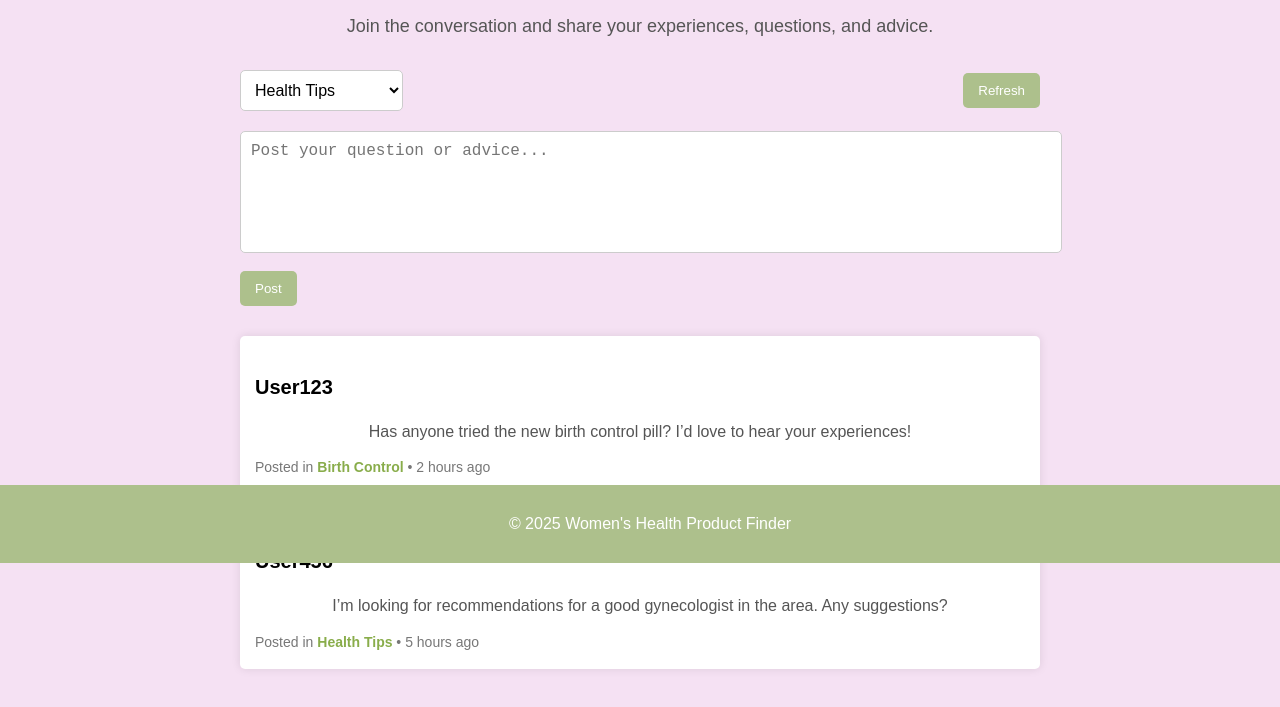
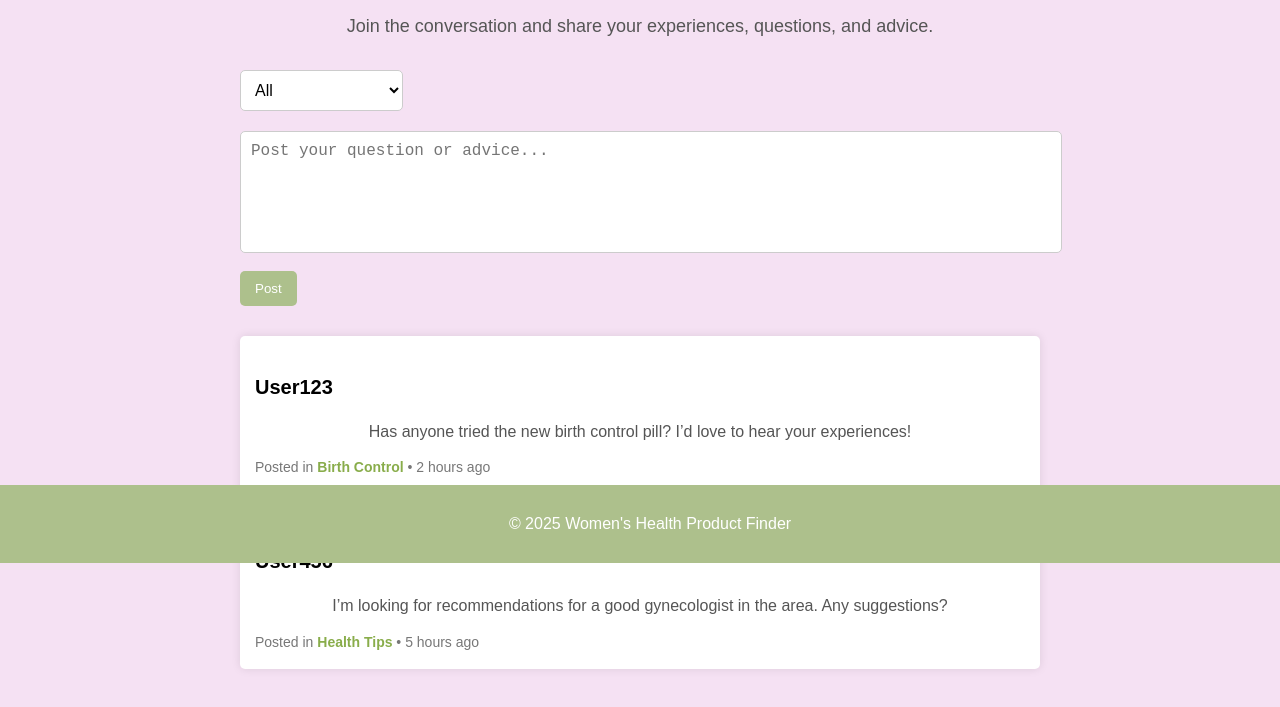
Before and after one commit to amohammad38/w-cc_hackathon, a website with bundled scripts: page frontend/forum.html in a window 1280 px wide. Shown: the part 237-944 px from the top of the page. Built offline with nearby package versions, Linux system fonts and the light colour scheme.

Commit message:
adding all to fourm

```diff
--- a/frontend/forum.html
+++ b/frontend/forum.html
@@ -36,12 +36,12 @@
     <!-- Category Dropdown -->
     <div class="forum-controls">
       <select id="category-select">
-        <option value="health-tips">Health Tips</option>
+        <option value="all">All</option>
         <option value="product-reviews">Product Reviews</option>
         <option value="birth-control">Birth Control</option>
+        <option value="health-tips">Health Tips</option>
         <!-- Add more categories here -->
       </select>
-      <button id="refresh-btn">Refresh</button>
     </div>
 
     <!-- New Post Section -->
```
